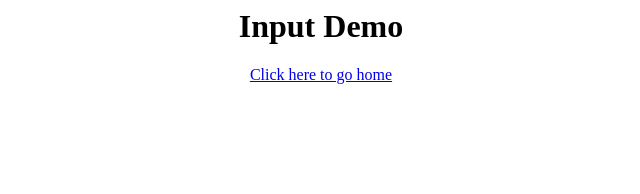
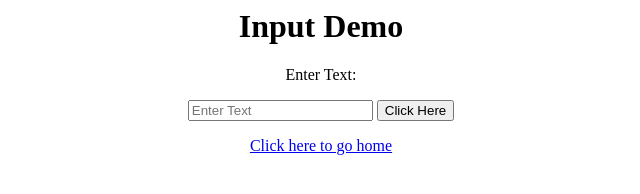
Before and after one commit to Aalzouby/Aalzouby1.github.io, a plain HTML site: page inputDemo.html in a window 1280 px wide. Shown: the whole page, without its empty margins (319-959 px from the left). Drawn offline with Linux system fonts and the light colour scheme.

Commit message:
Update inputDemo.html

```diff
--- a/inputDemo.html
+++ b/inputDemo.html
@@ -5,7 +5,23 @@
   <body>
     <center>
       <h1>Input Demo</h1>
+      <p>Enter Text: </p>
+      <input type="text" placeholder="Enter Text" id="input">
+      <button onclick="getInput()">Click Here</button>
+      <p id="output"></p>
       <a href="index.html">Click here to go home</a>
+      <script>
+        function getInput()
+          {
+            let input = document.getElementById("Input").value;
+
+            console.log(input);
+
+            alert(input);
+
+            document.getElementById("Output").innerHTML = "You entered: " + input;
+          }
+      </script>
     </center>
   </body>
 </html>
```
